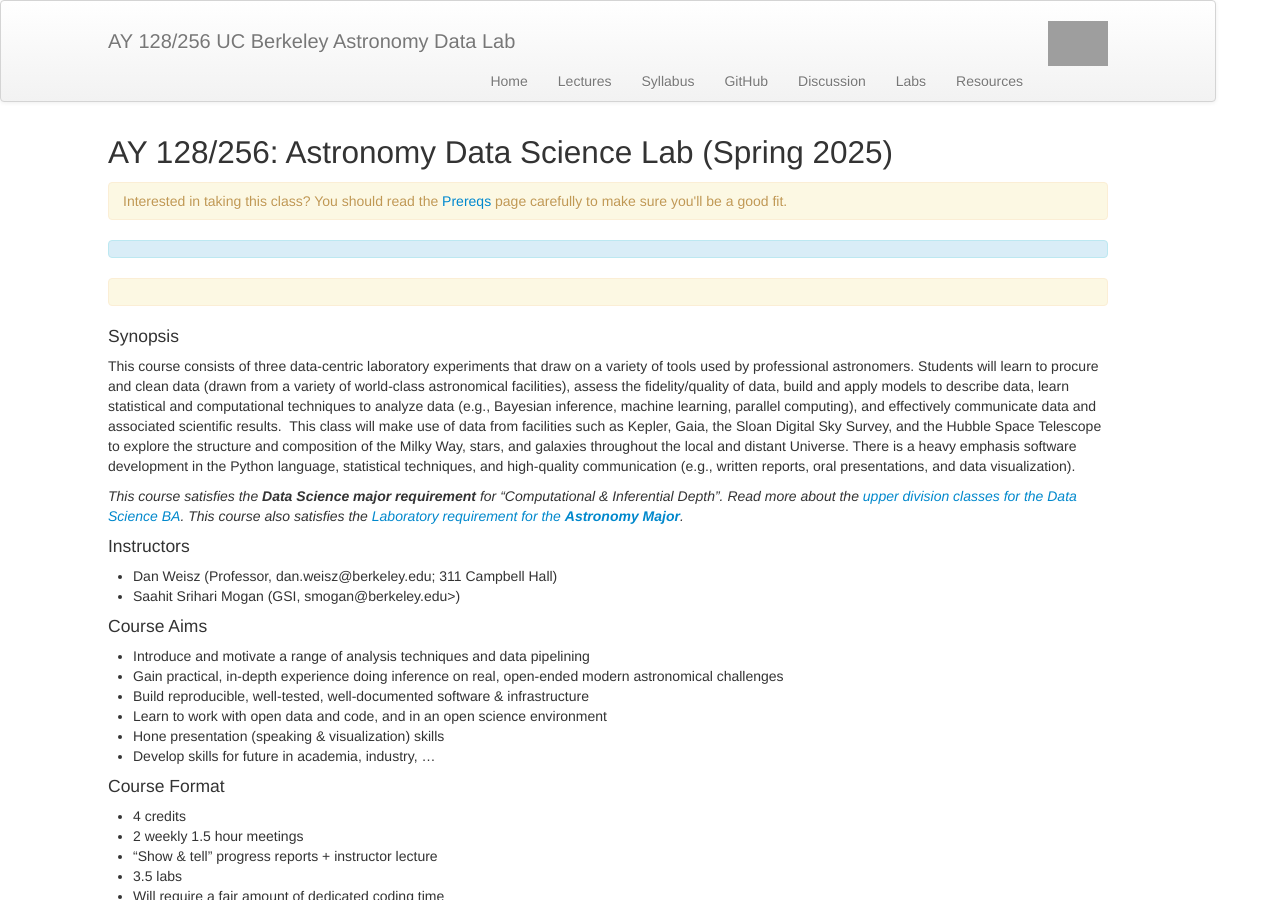
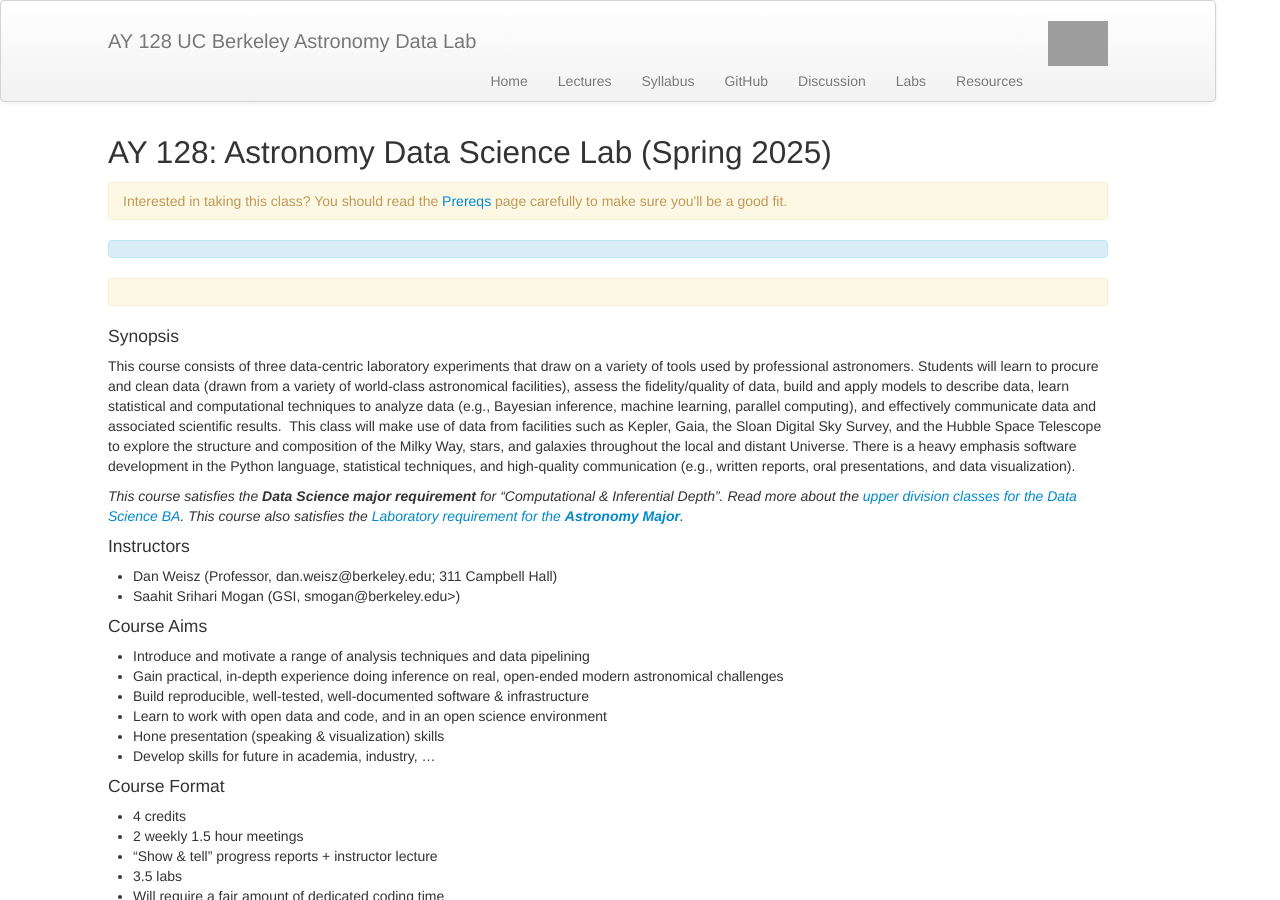
Before and after one commit to ucb-datalab/ucb-datalab.github.io, a Jekyll site: the page built from index.md, in a window 1280 px wide and 900 px high. Built offline with Jekyll 4.4.1, drawn with Linux system fonts in a browser that asks for light colours; grey boxes are pictures that could not be loaded.

```diff
--- a/_config.yml
+++ b/_config.yml
@@ -8,10 +8,10 @@
 # Themes are encouraged to use these universal variables
 # so be sure to set them if your theme uses them.
 #
-title: AY 128/256 UC Berkeley Astronomy Data Lab
+title: AY 128 UC Berkeley Astronomy Data Lab
 author:
-  name: Joshua Bloom
-  email: joshbloom@berkeley.edu
+  name: Dan Weisz
+  email: dan.weisz@berkeley.edu
   github:
   twitter:
   feedburner:
--- a/index.md
+++ b/index.md
@@ -3,7 +3,7 @@
 title: Astronomy Data Science Lab
 ---
 
-## AY 128/256: Astronomy Data Science Lab (Spring 2025)
+## AY 128: Astronomy Data Science Lab (Spring 2025)
 
 
 <div class="alert alert-primary" role="alert">
```
Also changed, not shown: 2 other files.
